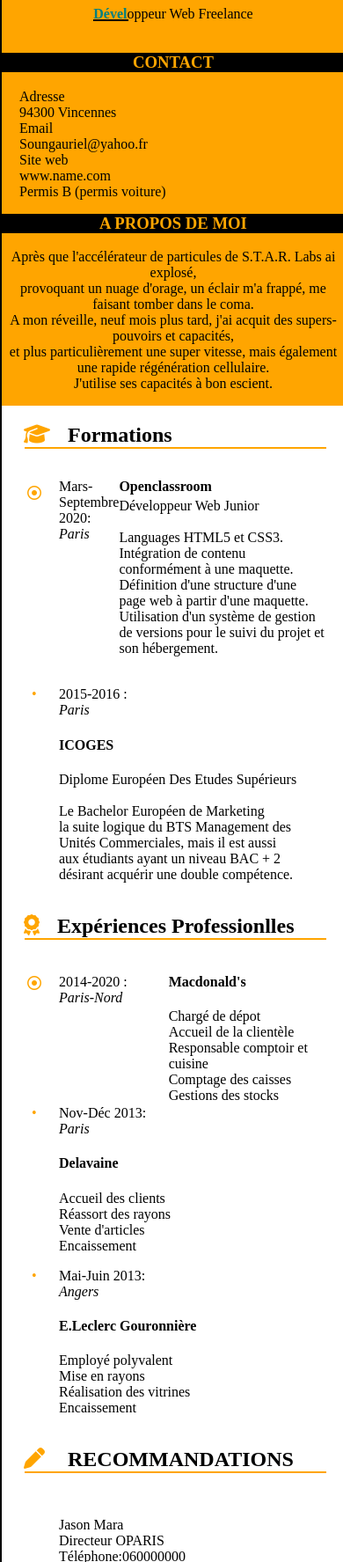
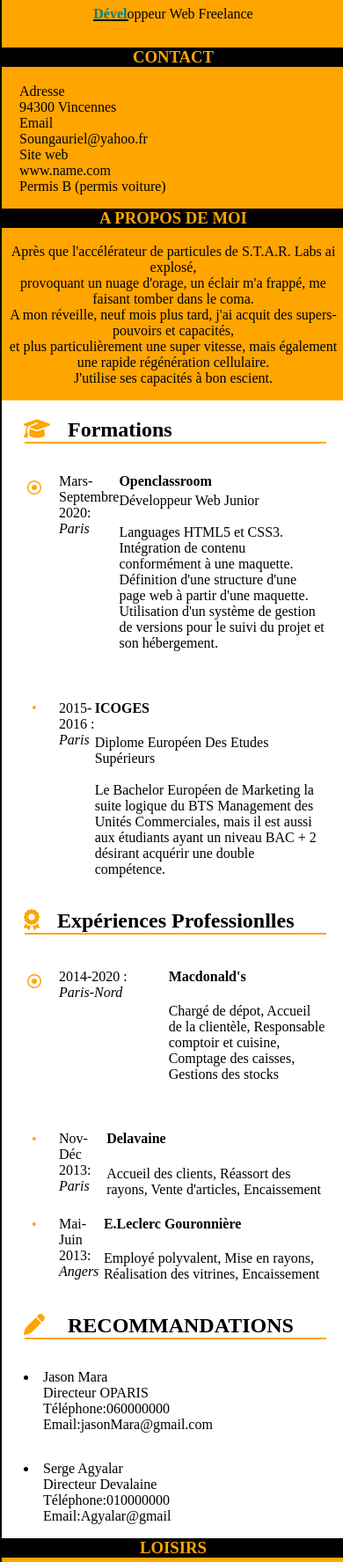
Before and after one commit to Soungauriel/Cv-, a plain HTML site: page index.html in a window 390 px wide. Shown: the part 225-2000 px from the top of the page at 88% size. Drawn offline with Linux system fonts and the light colour scheme.

Commit message:
modification html

```diff
--- a/index.html
+++ b/index.html
@@ -18,12 +18,12 @@
            <div class="contact">
 
       <h3>CONTACT</h3>
-    <p> Adresse</br>
-    94300 Vincennes</br>
-    Email</br>
-    Soungauriel@yahoo.fr<br/>
-    Site web</br>
-    www.name.com</br>
+    <p> Adresse<br>
+    94300 Vincennes<br>
+    Email<br>
+    Soungauriel@yahoo.fr<br>
+    Site web<br>
+    www.name.com<br>
     Permis B (permis voiture)
 </p>
            </div>
@@ -75,18 +75,18 @@
            </div>
         </li>
 
-        <li>
+        <li class="listIcone">
             <p>
-            2015-2016 :<br>
+            2015-2016 :<br/>
             <em>Paris</em>
             </p>
              <div class="testSecond">
                  <h4> ICOGES</h4>
              Diplome Européen Des Etudes Supérieurs<br/>
             <br>
-            Le Bachelor Européen de Marketing<br>
+            Le Bachelor Européen de Marketing
              la suite logique du BTS Management des<br>
-             Unités Commerciales, mais il est aussi <br>
+             Unités Commerciales, mais il est aussi
               aux étudiants ayant un niveau BAC + 2<br>
               désirant acquérir une double compétence.
 
@@ -107,37 +107,37 @@
         </p>
         <div class="comp">
         <h4>Macdonald's</h4>
-        Chargé de dépot<br>
-        Accueil de la clientèle<br>
-        Responsable comptoir et cuisine<br>
-        Comptage des caisses<br>
-        Gestions des stocks<br>
+        Chargé de dépot,
+        Accueil de la clientèle,
+        Responsable comptoir et cuisine,
+        Comptage des caisses,
+        Gestions des stocks
     </div>
 
         </li>
-        <li>
+        <li class="listIcone">
            <p>Nov-Déc 2013:<br>
             <em>Paris</em>
            </p>
            <div class="compSecond">
            <h4>Delavaine</h4>
-        Accueil des clients<br>
-        Réassort des rayons<br>
-        Vente d'articles<br>
-        Encaissement<br>
+        Accueil des clients,
+        Réassort des rayons,
+        Vente d'articles,
+        Encaissement
         </div>
         </li>
 
-        <li>
+        <li class="listIcone">
            <p>Mai-Juin 2013:<br>
             <em>Angers</em>
            </p>
            <div class="compThree">
             <h4>E.Leclerc Gouronnière</h4>
-             Employé polyvalent<br>
-             Mise en rayons<br>
-             Réalisation des vitrines<br>
-             Encaissement<br>
+             Employé polyvalent,
+             Mise en rayons,
+             Réalisation des vitrines,
+             Encaissement
         </div>
         </li>
     </ul>
@@ -145,26 +145,23 @@
     </section>
 
 <section>
-    <div class="recom">
    <h2><i class="fas fa-pen"></i> RECOMMANDATIONS</h2>
-
+        <li>
             <div class="recom-flex">
-        <ul>
         <p>Jason Mara<br/>
             Directeur OPARIS<br/>
             Téléphone:060000000<br/>
             Email:jasonMara@gmail.com</p>
-        </ul>
+        </li>
         </div>
+        <li>
         <div class="recom-flex">
-        <ul>
                 <p>Serge Agyalar<br/>
                 Directeur Devalaine<br/>
             Téléphone:010000000<br/>
         Email:Agyalar@gmail </p>
-            </div>
+        </li>
 
-    </ul>
         </div>
 </section>
    </main>
--- a/style.css
+++ b/style.css
@@ -10,7 +10,7 @@ header
 }
 strong
 {
-    color:  teal;
+    color: black;
     position: relative;
 }
 strong::after
@@ -21,11 +21,22 @@ strong::after
     height: 2px;
     bottom: 0;
     left: 0;
-    background-color: black;
+    background-color: orange;
+}
+li.listIcone
+{
+    display: flex;
+    align-items: baseline;
+}
+.listIcone p
+{
+    flex-grow: 1;
+    margin-bottom: -19px;
+    max-width: 59%;
 }
 span
 {
-    color: teal;
+    color: orange;
 }
 .test h4
 {
@@ -35,22 +46,22 @@ span
 }
 .comp
 {
-    margin-bottom: -14px;
+    margin-bottom: 34px;
     margin-top: 0px;
     max-width: 59%;
 }
 .testSeconde
 {
-    margin-bottom: -10px;
+    margin-bottom: -20px;
     margin-top: 0px;
     max-width: 59%;
+    margin-left: 40px;
 }
 .photo img
 {
     width: 150px;
     height: 150px;
-    border:3px solid black;
-    box-shadow:0px 0px 10px orange;
+    box-shadow:1px 1px 10px black;
     border-radius: 50%;
 }
 .contact
@@ -156,6 +167,11 @@ footer
     margin-bottom: 34px;
 
 }
+.firstListIcone p
+{
+    flex-grow: 1;
+    left: 20px;
+}
 .secondListIcone::before
 {
     content: "\f192";
@@ -172,6 +188,10 @@ footer
     align-items: baseline;
     justify-content: space-between;
     position: relative;
+}
+.secondListIcone p
+{
+    flex-grow: 1;
 }
 .interet i
 {
@@ -204,6 +224,7 @@ li::before
     display: inline-block;
     left: -15px;
     width: 1em;
+    top: 22px;
     margin-left: -1em;
 }
 ul
@@ -226,6 +247,19 @@ li{
         left: 0;
         padding-bottom: 42px;
     }
+    strong
+    {
+       color:  teal;
+    }
+    span
+   {
+
+    color: teal;
+   }
+   strong::after
+   {
+       background-color: black;
+   }
     aside
     {
         width: 100%;
@@ -282,9 +316,7 @@ li{
         top: 3px;
         padding-bottom: 81px;
         right: 0px;
-        border:0px solid black;
         box-shadow:0px 0px 0px black;
-        border-radius: 50%;
     }
     .prez
     {
```
